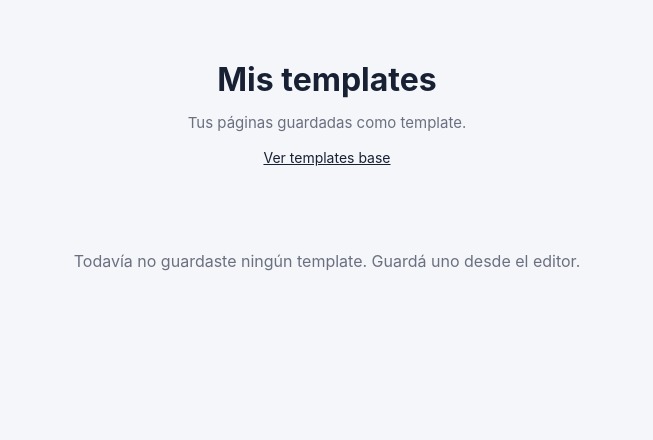
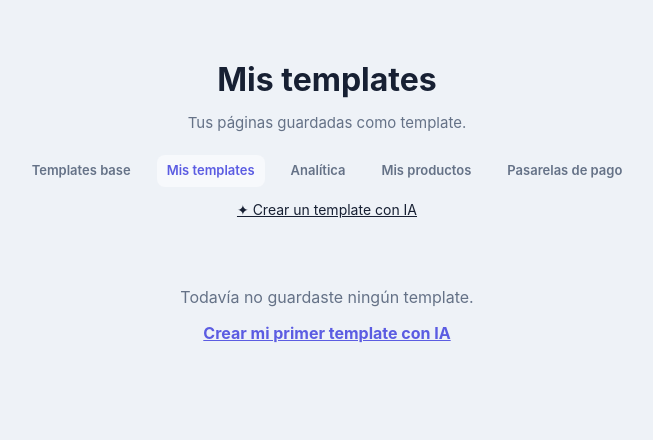
Before and after one commit to Projects-Nebula/maqueta, a Django app: page /gallery/ in a window 1280 px wide. Shown: the top 440 px of the page, without its empty margins (313-966 px from the left). Run offline with Django 5.2, Linux system fonts and the light colour scheme; the visitor is signed in with stand-in values (Sample User, id 1); some libraries are stand-ins or nearby versions.

Commit message:
feat(ui): consolidate shared design tokens
Applies the shared token and navigation system to the editor landing and gallery pages, with structural checks for every server-rendered surface and a narrow-browser smoke spec.

Tests: AI_PROVIDER=fake UV_CACHE_DIR=/tmp/uv-cache uv run pytest tests/test_design_tokens.py -q — 3 passed; Node syntax check passed.
Runtime: UI token browser smoke is part of the final Playwright gate.
Rollback: revert this commit to restore the previous home/gallery page-local styling and remove the token contract checks.

```diff
--- a/templates/editor/gallery.html
+++ b/templates/editor/gallery.html
@@ -4,24 +4,18 @@
   <meta charset="UTF-8">
   <meta name="viewport" content="width=device-width, initial-scale=1.0">
   <title>Mis templates</title>
+  <link rel="stylesheet" href="{% static 'shared/tokens.css' %}">
+  <link rel="stylesheet" href="{% static 'shared/navigation.css' %}">
   <style>
-    :root {
-      --bg: #f5f6fa;
-      --surface: #ffffff;
-      --border: #e2e4ec;
-      --text: #182034;
-      --text-muted: #6b7080;
-    }
-
     * {
       box-sizing: border-box;
     }
 
     body {
       margin: 0;
-      background: var(--bg);
+      background: var(--app-bg);
       color: var(--text);
-      font-family: Inter, Arial, sans-serif;
+      font-family: var(--font-sans);
       line-height: 1.5;
     }
 
@@ -37,11 +31,11 @@
 
     .gallery-header p {
       margin: 0;
-      color: var(--text-muted);
+      color: var(--muted);
       font-size: 15px;
     }
 
-    .gallery-header a {
+    .gallery-header > a {
       display: inline-block;
       margin-top: 12px;
       color: var(--text);
@@ -68,7 +62,7 @@
       border: 1px solid var(--border);
       border-radius: 14px;
       padding: 18px;
-      background: var(--surface);
+      background: var(--panel-bg);
       font: inherit;
       color: inherit;
       transition: transform 0.15s ease, box-shadow 0.15s ease, border-color 0.15s ease;
@@ -91,7 +85,7 @@
       font-size: 30px;
       font-weight: 800;
       color: #fff;
-      background: var(--accent, #5b5ce2);
+      background: var(--accent, var(--primary));
       margin-bottom: 14px;
       overflow: hidden;
       position: relative;
@@ -117,23 +111,33 @@
 
     .template-desc {
       margin: 0;
-      color: var(--text-muted);
+      color: var(--muted);
       font-size: 13px;
     }
 
     .empty-state {
       grid-column: 1 / -1;
       text-align: center;
-      color: var(--text-muted);
+      color: var(--muted);
       padding: 32px 24px;
     }
+
+    .empty-state p { margin: 0 0 12px; }
+    .empty-state-action { color: var(--primary); font-weight: 700; }
   </style>
 </head>
 <body data-editor-url="{% url 'editor:editor' %}">
   <header class="gallery-header">
     <h1>Mis templates</h1>
     <p>Tus páginas guardadas como template.</p>
-    <a href="{% url 'editor:home' %}">Ver templates base</a>
+    <nav class="site-nav" aria-label="Navegación principal">
+      <a href="{% url 'editor:home' %}">Templates base</a>
+      <a href="{% url 'editor:gallery' %}" aria-current="page">Mis templates</a>
+      <a href="{% url 'analytics:dashboard' %}">Analítica</a>
+      <a href="{% url 'storefront:products' %}">Mis productos</a>
+      <a href="{% url 'storefront:payment-config' %}">Pasarelas de pago</a>
+    </nav>
+    <a href="{% url 'editor:template-wizard' %}">✦ Crear un template con IA</a>
   </header>
 
   <main id="templateGrid">
@@ -152,7 +156,10 @@
         <p class="template-desc">{{ t.description }}</p>
       </a>
     {% empty %}
-      <p class="empty-state">Todavía no guardaste ningún template. Guardá uno desde el editor.</p>
+      <div class="empty-state">
+        <p>Todavía no guardaste ningún template.</p>
+        <a class="empty-state-action" href="{% url 'editor:template-wizard' %}">Crear mi primer template con IA</a>
+      </div>
     {% endfor %}
   </main>
 </body>
```
Also changed, not shown: templates/editor/home.html (+27 -16 lines), tests/e2e/ui_tokens.spec.js (added, +30 -0 lines), tests/test_design_tokens.py (added, +51 -0 lines).
